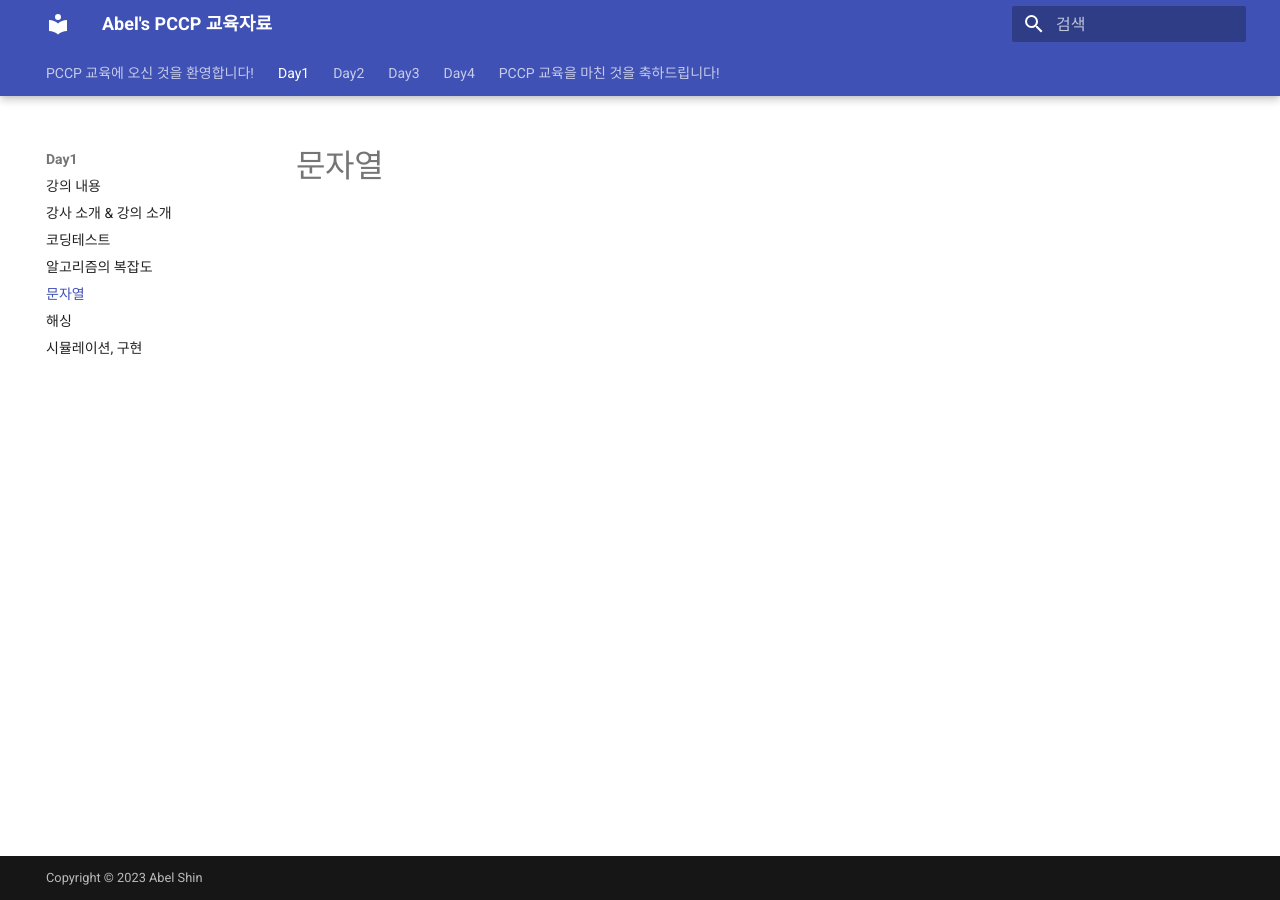
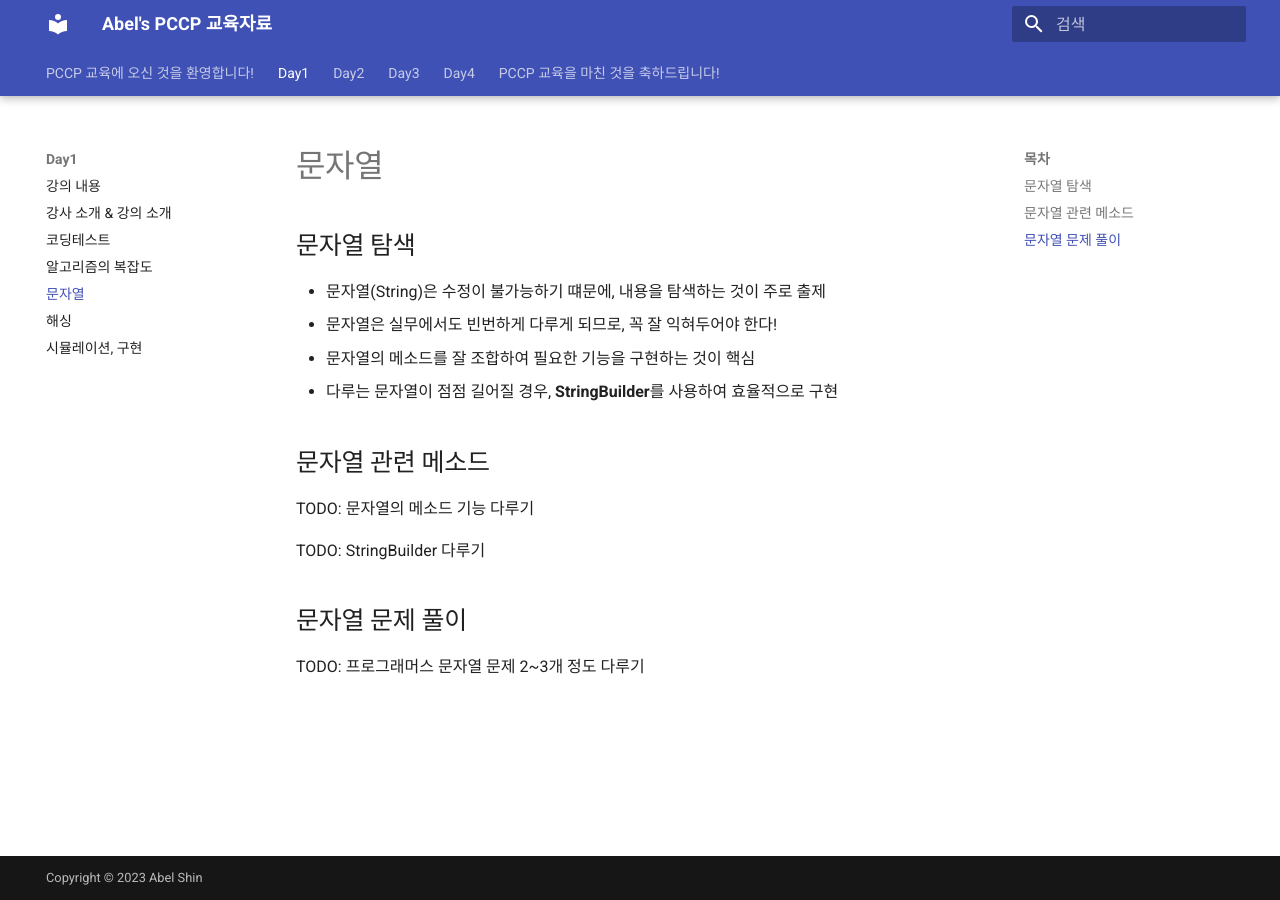
Before and after one commit to abel-shin/pccp-java, an MkDocs documentation site: the page built from docs/day1/section5.md, in a window 1280 px wide. Built offline with MkDocs 1.6.1 and Material for MkDocs 9.7.7, drawn with Linux system fonts in a browser that asks for light colours.

Commit message:
added string template

```diff
--- a/docs/day1/section5.md
+++ b/docs/day1/section5.md
@@ -1 +1,18 @@
 # 문자열
+
+## 문자열 탐색
+
+- 문자열(String)은 수정이 불가능하기 떄문에, 내용을 탐색하는 것이 주로 출제
+- 문자열은 실무에서도 빈번하게 다루게 되므로, 꼭 잘 익혀두어야 한다!
+- 문자열의 메소드를 잘 조합하여 필요한 기능을 구현하는 것이 핵심
+- 다루는 문자열이 점점 길어질 경우, **StringBuilder**를 사용하여 효율적으로 구현
+
+## 문자열 관련 메소드
+
+TODO: 문자열의 메소드 기능 다루기
+
+TODO: StringBuilder 다루기
+
+## 문자열 문제 풀이
+
+TODO: 프로그래머스 문자열 문제 2~3개 정도 다루기
```
